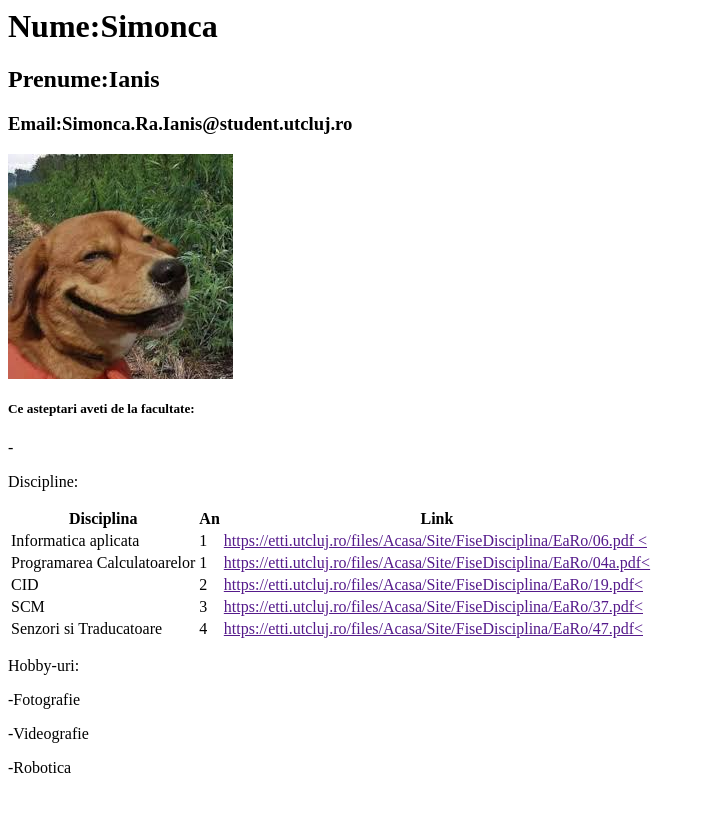
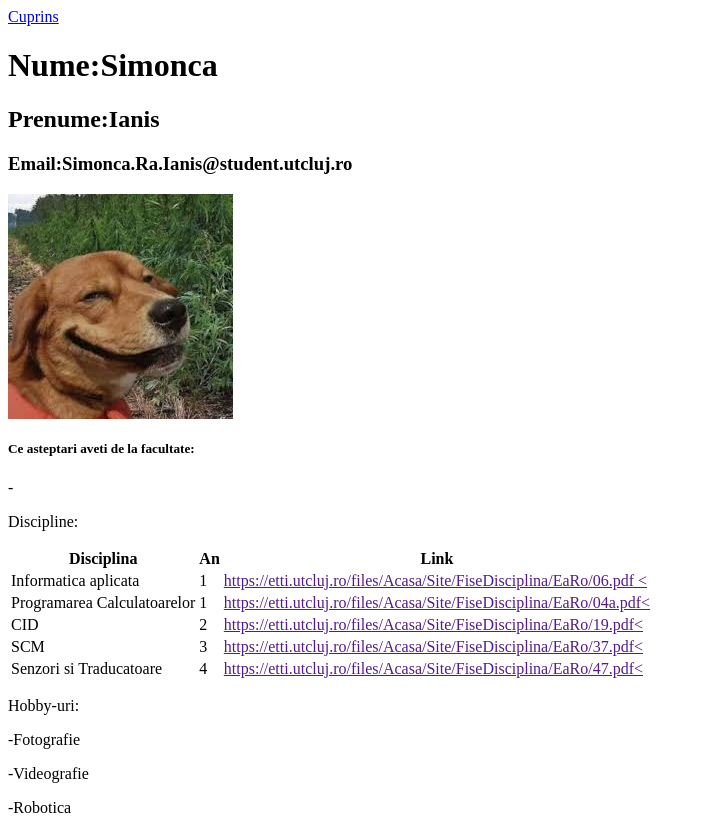
Before and after one commit to SImianis/Laboratorul-5, a plain HTML site: page Proiect/index.html in a window 1280 px wide. Shown: the whole page, without its empty margins (0-706 px from the left). Before the commit the page ends 800 px from the top, so only its background shows below. Drawn offline with Linux system fonts and the light colour scheme; files whose address does not match are found by name.

Commit message:
Add navigation link to Cuprins.html in index.html

```diff
--- a/Proiect/index.html
+++ b/Proiect/index.html
@@ -1,5 +1,6 @@
 <html>
     <body>
+		<a href="Cuprins.html"> Cuprins </a>
         <h1>Nume:Simonca </h1>
         <h2>Prenume:Ianis </h2>
         <h3>Email:Simonca.Ra.Ianis@student.utcluj.ro </h3>
@@ -51,4 +52,5 @@
 
 
 	</body>
+
 </html>
```
